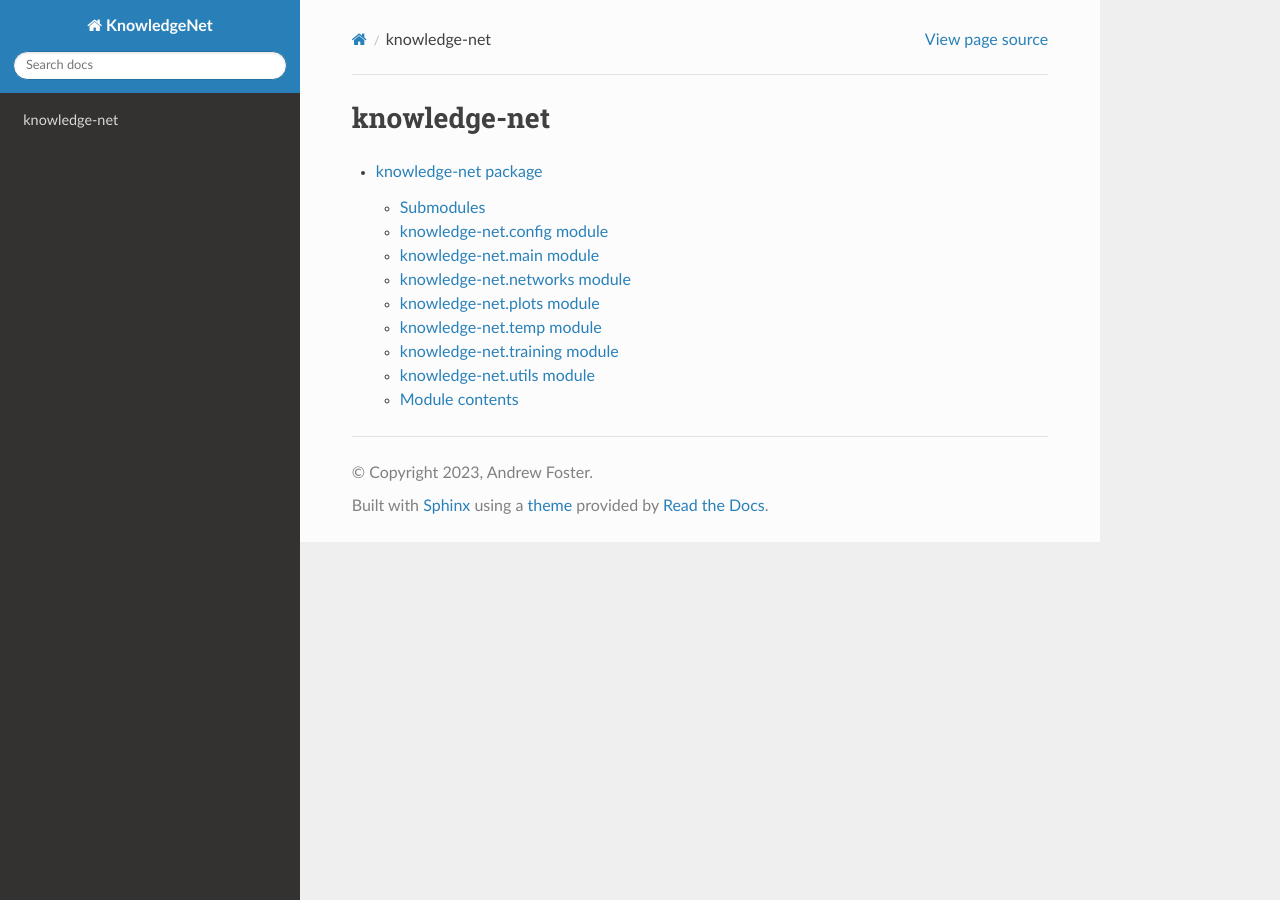
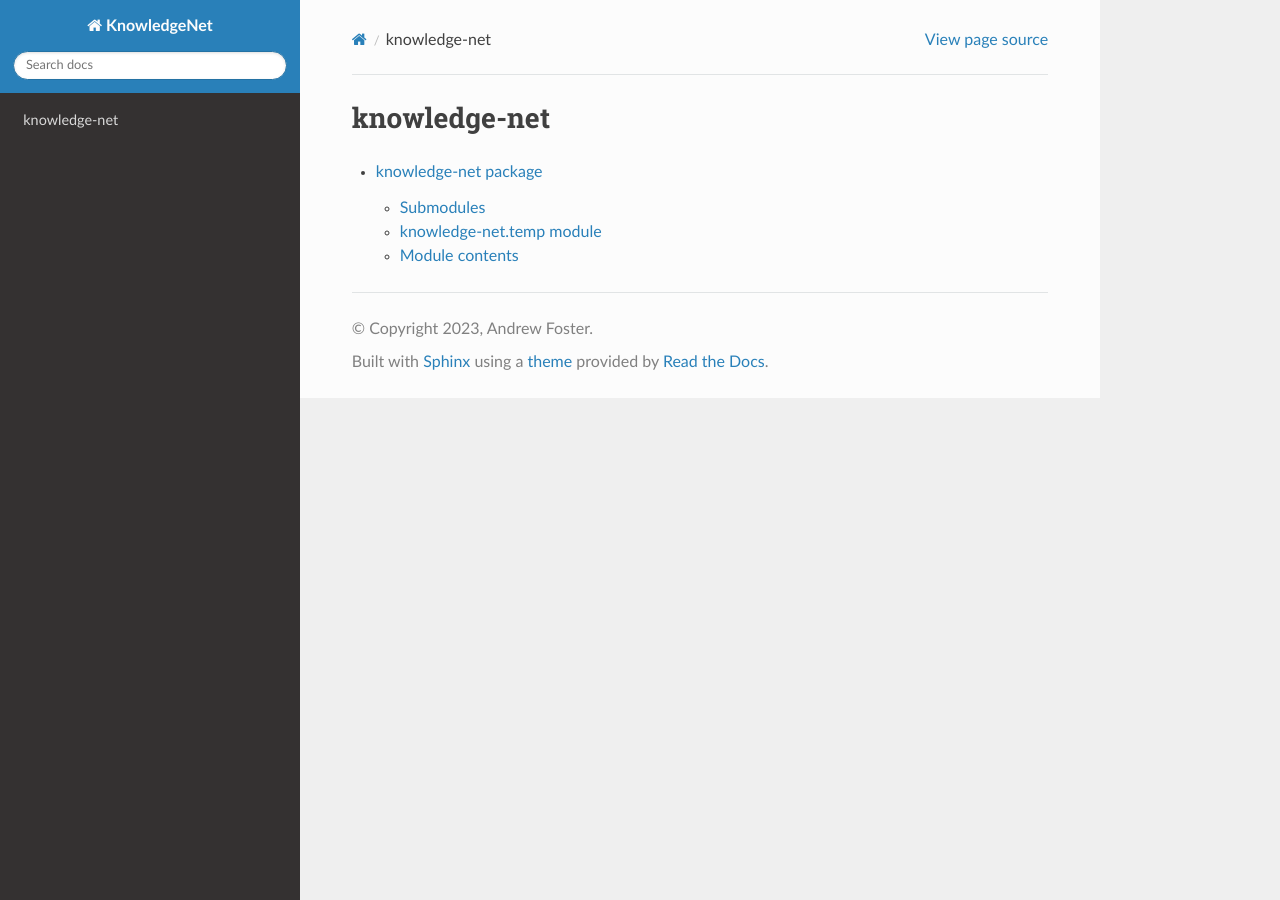
Before and after one commit to Andfos/KnowledgeNet, a Sphinx documentation site: the page built from docs/source/modules.rst, in a window 1280 px wide. Built offline with Sphinx 7.4.7 and the Read the Docs theme 2.0.0, drawn with Linux system fonts in a browser that asks for light colours.

Commit message:
Updating docs

```diff
--- a/docs/source/index.rst
+++ b/docs/source/index.rst
@@ -1,5 +1,5 @@
 .. KnowledgeNet documentation master file, created by
-   sphinx-quickstart on Fri Sep  1 10:48:28 2023.
+   sphinx-quickstart on Fri Sep  1 13:38:15 2023.
    You can adapt this file completely to your liking, but it should at least
    contain the root `toctree` directive.
 
@@ -10,7 +10,7 @@ Welcome to KnowledgeNet's documentation!
    :maxdepth: 2
    :caption: Contents:
 
-modules
+knowledge-net
 
 Indices and tables
 ==================
--- a/docs/source/knowledge-net.rst
+++ b/docs/source/knowledge-net.rst
@@ -4,58 +4,10 @@ knowledge\-net package
 Submodules
 ----------
 
-knowledge\-net.config module
-----------------------------
-
-.. automodule:: knowledge-net.config
-   :members:
-   :undoc-members:
-   :show-inheritance:
-
-knowledge\-net.main module
---------------------------
-
-.. automodule:: knowledge-net.main
-   :members:
-   :undoc-members:
-   :show-inheritance:
-
-knowledge\-net.networks module
-------------------------------
-
-.. automodule:: knowledge-net.networks
-   :members:
-   :undoc-members:
-   :show-inheritance:
-
-knowledge\-net.plots module
----------------------------
-
-.. automodule:: knowledge-net.plots
-   :members:
-   :undoc-members:
-   :show-inheritance:
-
 knowledge\-net.temp module
 --------------------------
 
 .. automodule:: knowledge-net.temp
-   :members:
-   :undoc-members:
-   :show-inheritance:
-
-knowledge\-net.training module
-------------------------------
-
-.. automodule:: knowledge-net.training
-   :members:
-   :undoc-members:
-   :show-inheritance:
-
-knowledge\-net.utils module
----------------------------
-
-.. automodule:: knowledge-net.utils
    :members:
    :undoc-members:
    :show-inheritance:
```
Also changed, not shown: 9 other files.
